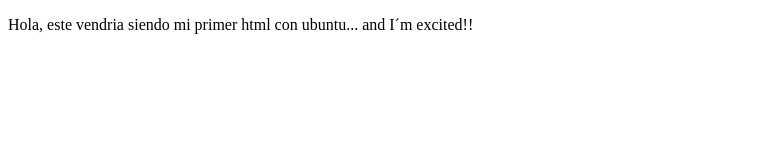
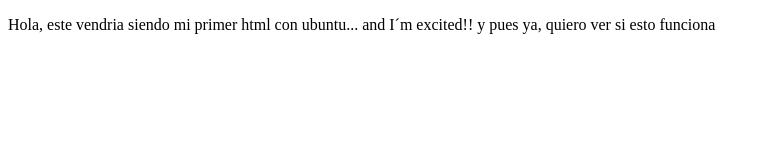
Before and after one commit to Jarsen-dev/proyectoDemoCursoPrework, a plain HTML site: page index.html in a window 1280 px wide. Shown: the whole page, without its empty margins (0-769 px from the left). Drawn offline with Linux system fonts and the light colour scheme.

Commit message:
first commit

```diff
--- a/index.html
+++ b/index.html
@@ -6,6 +6,6 @@
     <title>Hola Mundo</title>
 </head>
 <body>
-    <p>Hola, este vendria siendo mi primer html con ubuntu... and I´m excited!!</p>
+    <p>Hola, este vendria siendo mi primer html con ubuntu... and I´m excited!! y pues ya, quiero ver si esto funciona</p>
 </body>
 </html>
```
